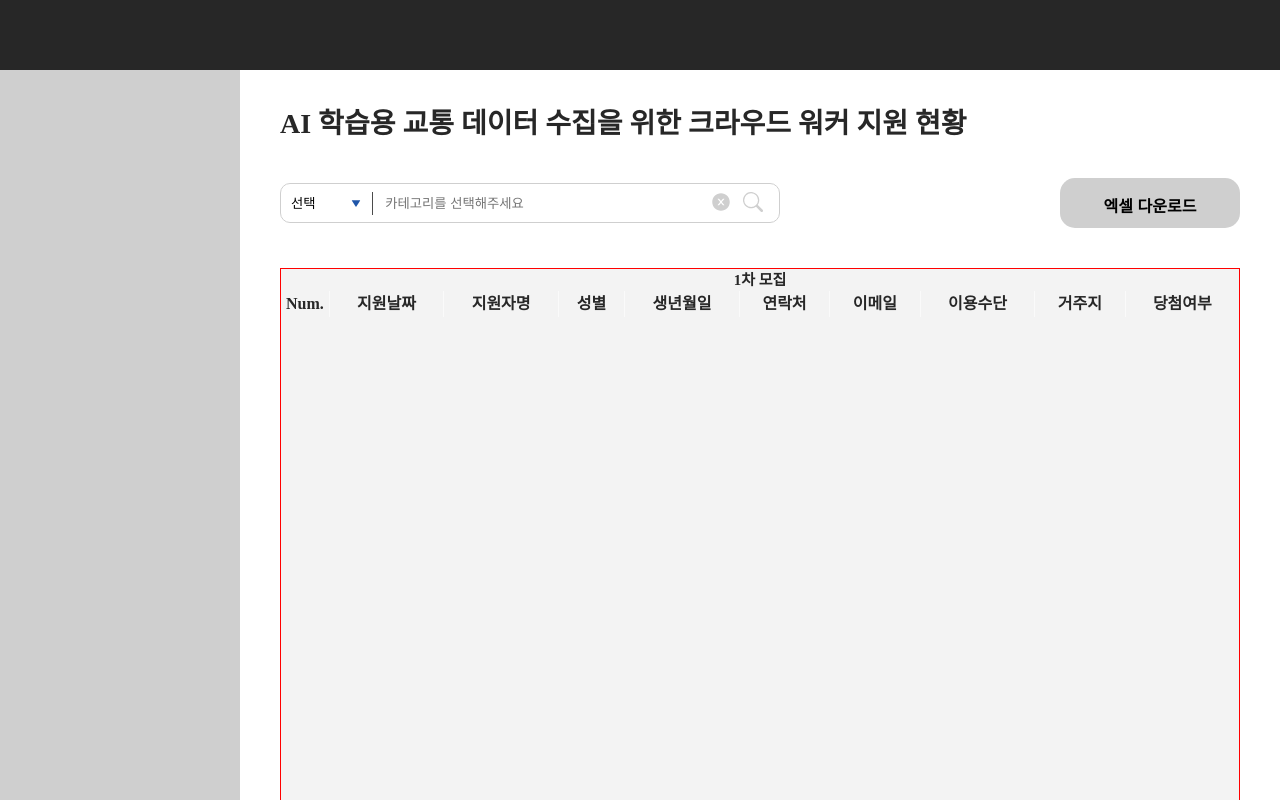
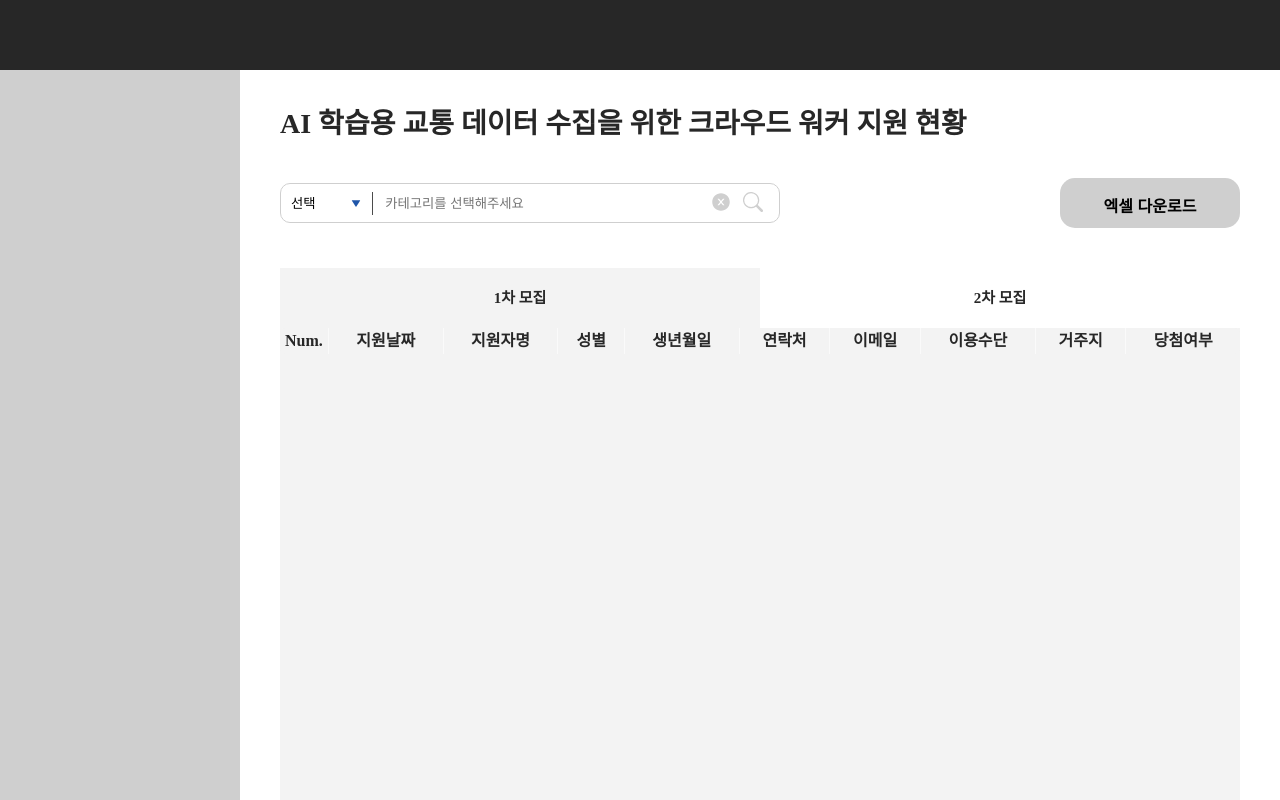
Before and after one commit to wanted-group-4/wanted-group-4-snplab, a React (Create React App) app: page /admin in a window 1280 px wide. Built offline with nearby package versions, Linux system fonts and the light colour scheme.

Commit message:
design: tab 부분 css 수정 (#29)

```diff
--- a/src/components/applicant/ApplicantContainer.tsx
+++ b/src/components/applicant/ApplicantContainer.tsx
@@ -4,17 +4,34 @@ import styled from 'styled-components';
 import ApplicantList from '@components/applicant/ApplicantList';
 
 function ApplicantConainer() {
-  const [userList, setUserList] = React.useState([]);
+  const [roundIsActive, setRoundIsActive] = React.useState<number>(0);
   const [keyList, setKeyList] = React.useState<Array<string>>([]);
   const [filterUserList, setFilterUserList] = React.useState([]);
 
-  const userListFilter = () => {
-    return setFilterUserList(userList);
+  const handleRoundClick = (index: number) => {
+    setRoundIsActive(index);
   };
+
+  const userListFilter = (index: number) => {
+    handleRoundClick(index);
+    return;
+  };
+
+  const roundList: number[] = [1, 2];
 
   return (
     <ApplicantWrapper>
-      <ApplicantOrder onClick={userListFilter}>1차 모집</ApplicantOrder>
+      <RoundWrapper>
+        {roundList.map((item, index) => (
+          <ApplicantOrder
+            style={{
+              backgroundColor: roundIsActive === index ? '#f3f3f3' : 'white',
+            }}
+            onClick={() => userListFilter(index)}
+            key={index}
+          >{`${index + 1}차 모집`}</ApplicantOrder>
+        ))}
+      </RoundWrapper>
       <ApplicantList userList={filterUserList} keyList={keyList} />
     </ApplicantWrapper>
   );
@@ -24,14 +41,23 @@ const ApplicantWrapper = styled.div`
   width: 100%;
   height: 70vh;
   background: #f3f3f3;
-  border: 1px solid red;
+`;
+
+const RoundWrapper = styled.div`
+  display: flex;
+  justify-content: center;
 `;
 
 const ApplicantOrder = styled.div`
+  display: flex;
+  flex-direction: column;
+  justify-content: center;
   text-align: center;
+  width: 100%;
   font-weight: 700;
   font-size: 15px;
   line-height: 22px;
+  height: 60px;
   cursor: pointer;
 `;
 
```
